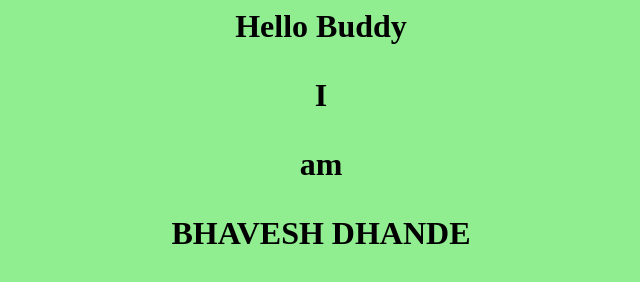
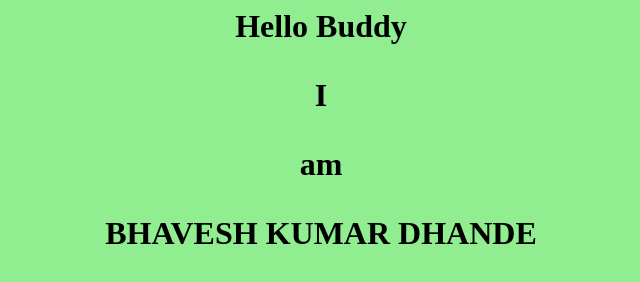
Before and after one commit to bhaveshdhande/jenkins, a plain HTML site: page index.html in a window 1280 px wide. Shown: the whole page, without its empty margins (319-959 px from the left). Drawn offline with Linux system fonts and the light colour scheme.

Commit message:
Update index.html

```diff
--- a/index.html
+++ b/index.html
@@ -6,7 +6,7 @@
 <H1> Hello Buddy<H1>
 <p font = "papyrus" text = "purple" > I<P>
 <p font = "papyrus" text = "purple" > am<P>
-<p font = "papyrus" text = "purple" > BHAVESH DHANDE<P>
+<p font = "papyrus" text = "purple" > BHAVESH KUMAR DHANDE<P>
 <p font = "papyrus" text = "purple" > <P>
 </BODY>
 </html>
```
